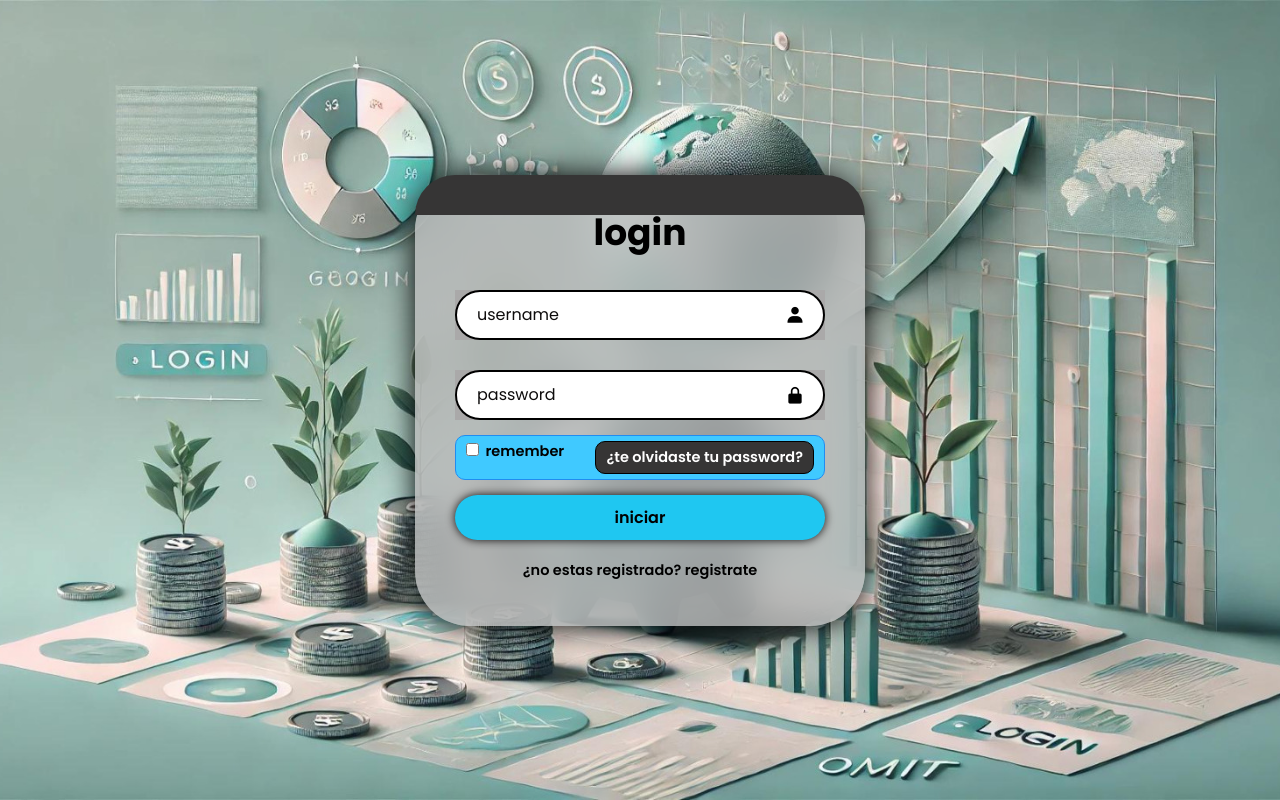
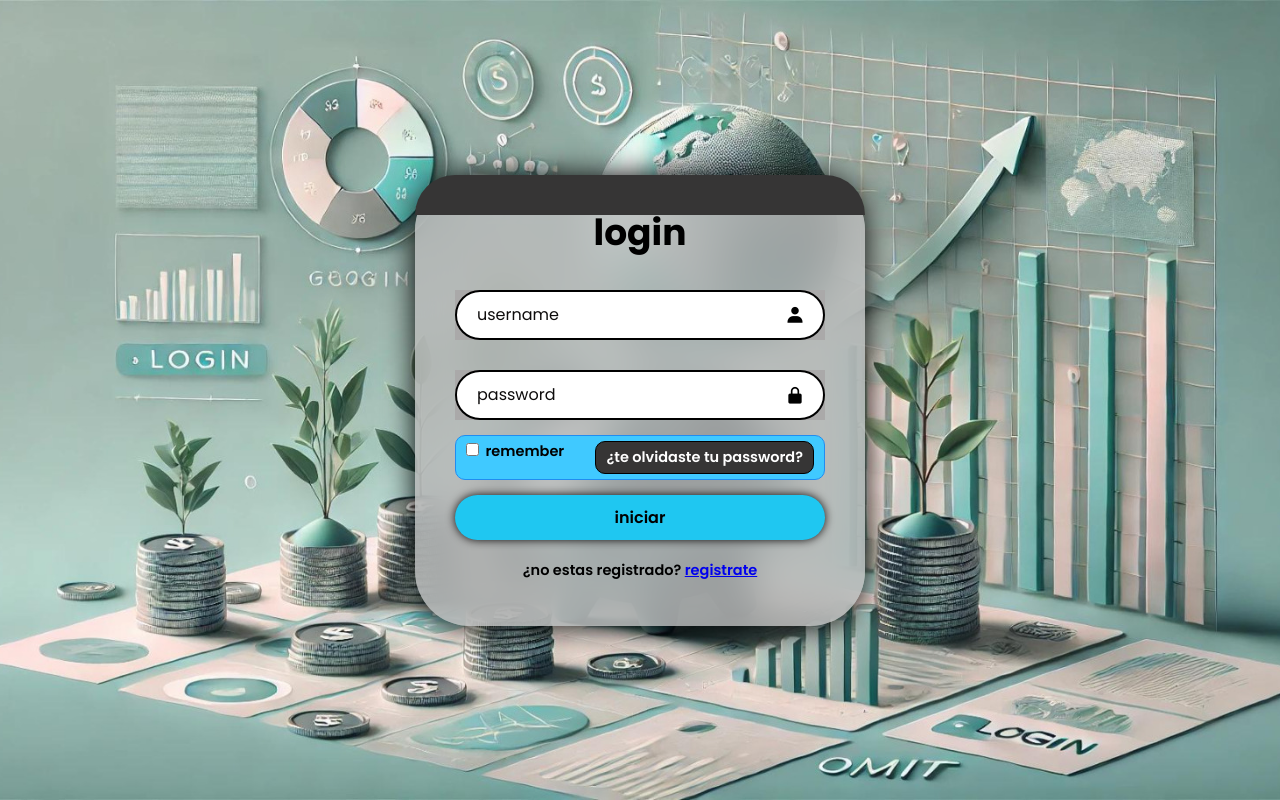
Before and after one commit to Ernesto945/CONSTRUCCION-DE-SOFWARE, a PHP site: page / in a window 1280 px wide. Run offline with PHP 8.4, Linux system fonts and the light colour scheme.

Commit message:
Update style.css

```diff
--- a/style.css
+++ b/style.css
@@ -1,10 +1,10 @@
-@import url('https://fonts.googleapis.com/css2?family=Poppins:wght@400;500;600;700&display=swap');
+@import url('https://fonts.googleapis.com/css2?family=poppins:wght@400;500;600;700&display=swap');
 
 * {
   margin: 0;
   padding: 0;
   box-sizing: border-box;
-  font-family: 'Poppins', sans-serif;
+  font-family: 'poppins', sans-serif;
 }
 
 body {
@@ -44,6 +44,7 @@ body {
   color: #000000;
   position: relative;
 }
+
 .wrapper h1::before {
   content: "";
   position: absolute;
@@ -52,9 +53,8 @@ body {
   background-color: #363535;
   top: -30px;
   left: 50%;
-    transform: translateX(-50%);
+  transform: translatex(-50%);
   border-radius: 50px 50px 0 0;
-
 }
 
 .wrapper .input-box {
@@ -77,7 +77,6 @@ body {
   color: #000000;
   padding: 20px 45px 20px 20px;
 }
-/*agradece a tu papi lharryew tu real chero*/
 
 .input-box input::placeholder {
   color: #0e0c0c;
@@ -87,7 +86,7 @@ body {
   position: absolute;
   right: 20px;
   top: 50%;
-  transform: translateY(-50%);
+  transform: translatey(-50%);
   font-size: 20px;
   color: #000000;
 }
@@ -98,7 +97,7 @@ body {
   justify-content: space-between;
   font-size: 14.5px;
   margin: -15px 0 15px;
-    color:#000000;
+  color: #000000;
   border: 1px solid #218cf0;
   border-radius: 10px;
   padding: 5px 10px;
@@ -107,8 +106,6 @@ body {
 .remember-forgot label input {
   accent-color: #1325ca;
   margin-right: 3px;
-
-
 }
 
 .remember-forgot a {
@@ -144,15 +141,4 @@ body {
   font-size: 14.5px;
   text-align: center;
   margin: 20px 0 15px;
-  color: #000000
 }
-
-.register-link p a {
-  color: #000000;
-  text-decoration: none;
-  font-weight: 600;
-}
-
-.register-link p a:hover {
-  text-decoration: underline;
-}
```
Lines whose indentation alone changed are shown as unchanged.
